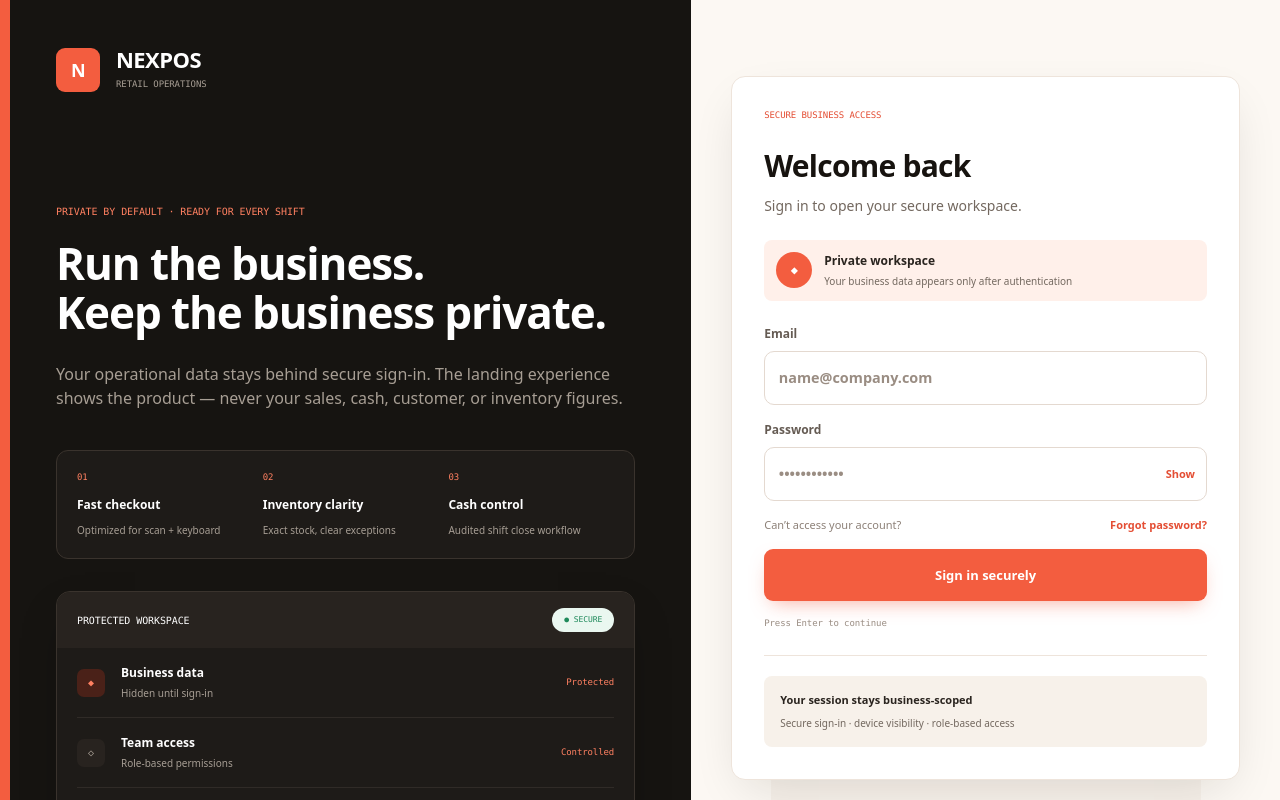
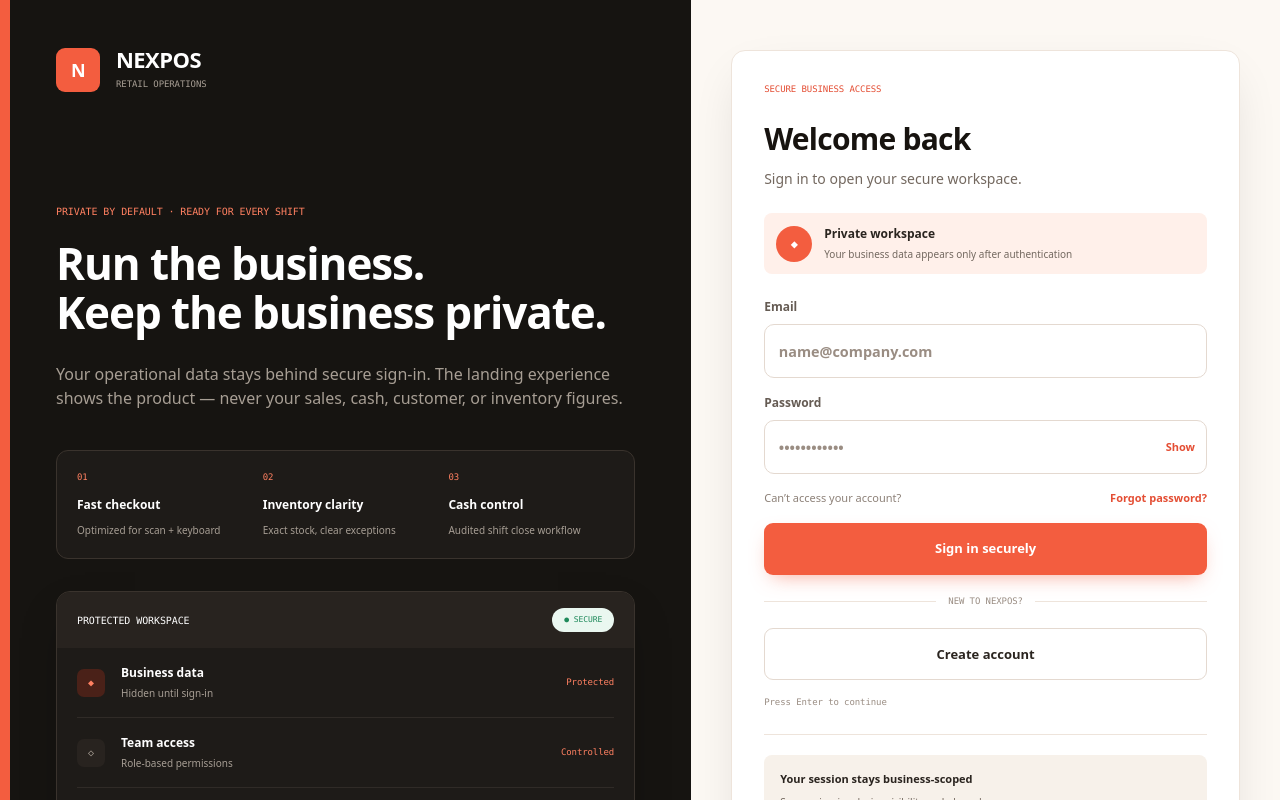
Before and after one commit to Ediwow110/projectpos, a Next.js app in the folder apps/web/: page /login in a window 1280 px wide. Shown: the top 800 px of the page. Built offline with nearby package versions, Linux system fonts and the light colour scheme; no server answers.

Commit message:
feat: add create account CTA to login

```diff
--- a/apps/web/src/app/login/page.tsx
+++ b/apps/web/src/app/login/page.tsx
@@ -181,6 +181,17 @@ export default function LoginPage(): JSX.Element {
             >
               Sign in securely
             </button>
+            <div className="flex items-center gap-3 py-1" aria-hidden>
+              <span className="h-px flex-1 bg-[#eee4db]" />
+              <span className="font-data text-[9px] font-medium uppercase tracking-[0.12em] text-[#9a8d83]">New to NexPOS?</span>
+              <span className="h-px flex-1 bg-[#eee4db]" />
+            </div>
+            <Link
+              href="/register"
+              className="inline-flex min-h-[52px] w-full items-center justify-center rounded-[9px] border border-[#e4d9d0] bg-white px-4 text-[13px] font-semibold text-[#2a241f] transition hover:border-[#f35d3f] hover:bg-[#fff8f5] hover:text-[#d94a30] focus-visible:outline-none focus-visible:ring-2 focus-visible:ring-[#f35d3f] focus-visible:ring-offset-2"
+            >
+              Create account
+            </Link>
             <p className="font-data text-[9px] text-[#9a8d83]">Press Enter to continue</p>
           </form>
 
```
Also changed, not shown: 1 other file (tests, documents, lock files or other folders).
